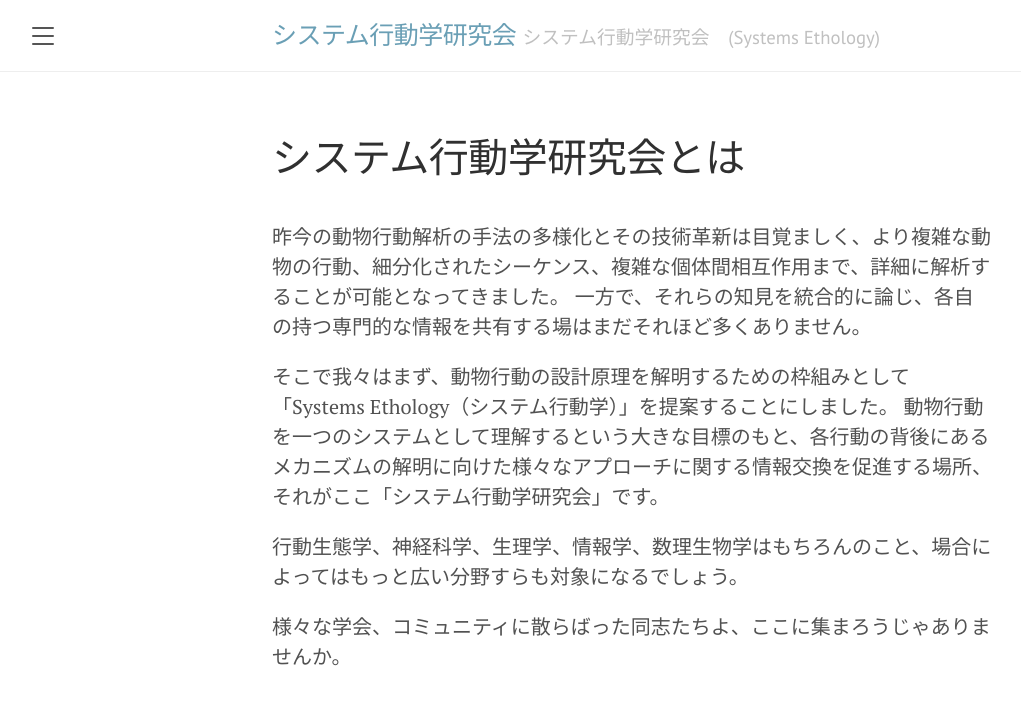
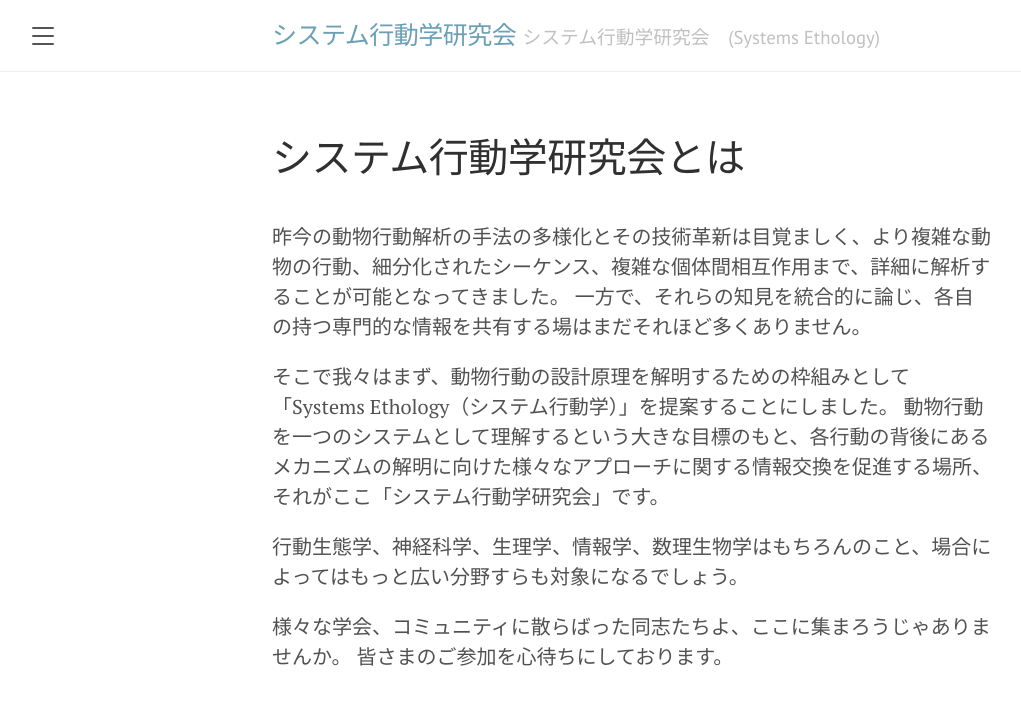
Before and after one commit to SystemsEthology/website, a Jekyll site: the page built from aboutus.md, in a window 1280 px wide. Shown: the top 705 px of the page, without its empty margins (8-1029 px from the left). Built offline with Jekyll 4.4.1, drawn with Linux system fonts in a browser that asks for light colours.

Commit message:
Update aboutus.md

```diff
--- a/aboutus.md
+++ b/aboutus.md
@@ -13,3 +13,4 @@ order: 2
 行動生態学、神経科学、生理学、情報学、数理生物学はもちろんのこと、場合によってはもっと広い分野すらも対象になるでしょう。
 
 様々な学会、コミュニティに散らばった同志たちよ、ここに集まろうじゃありませんか。
+皆さまのご参加を心待ちにしております。
```
